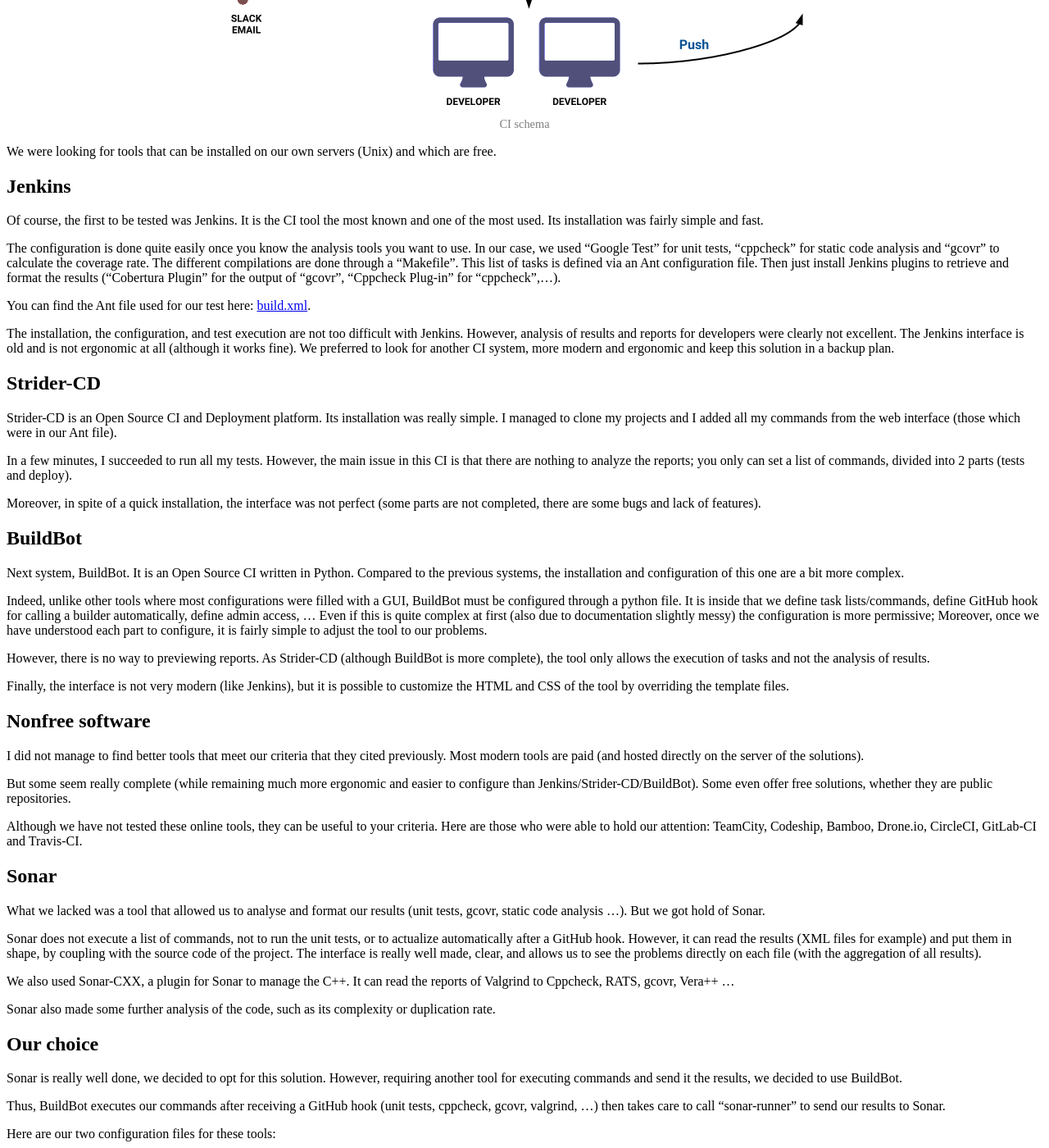
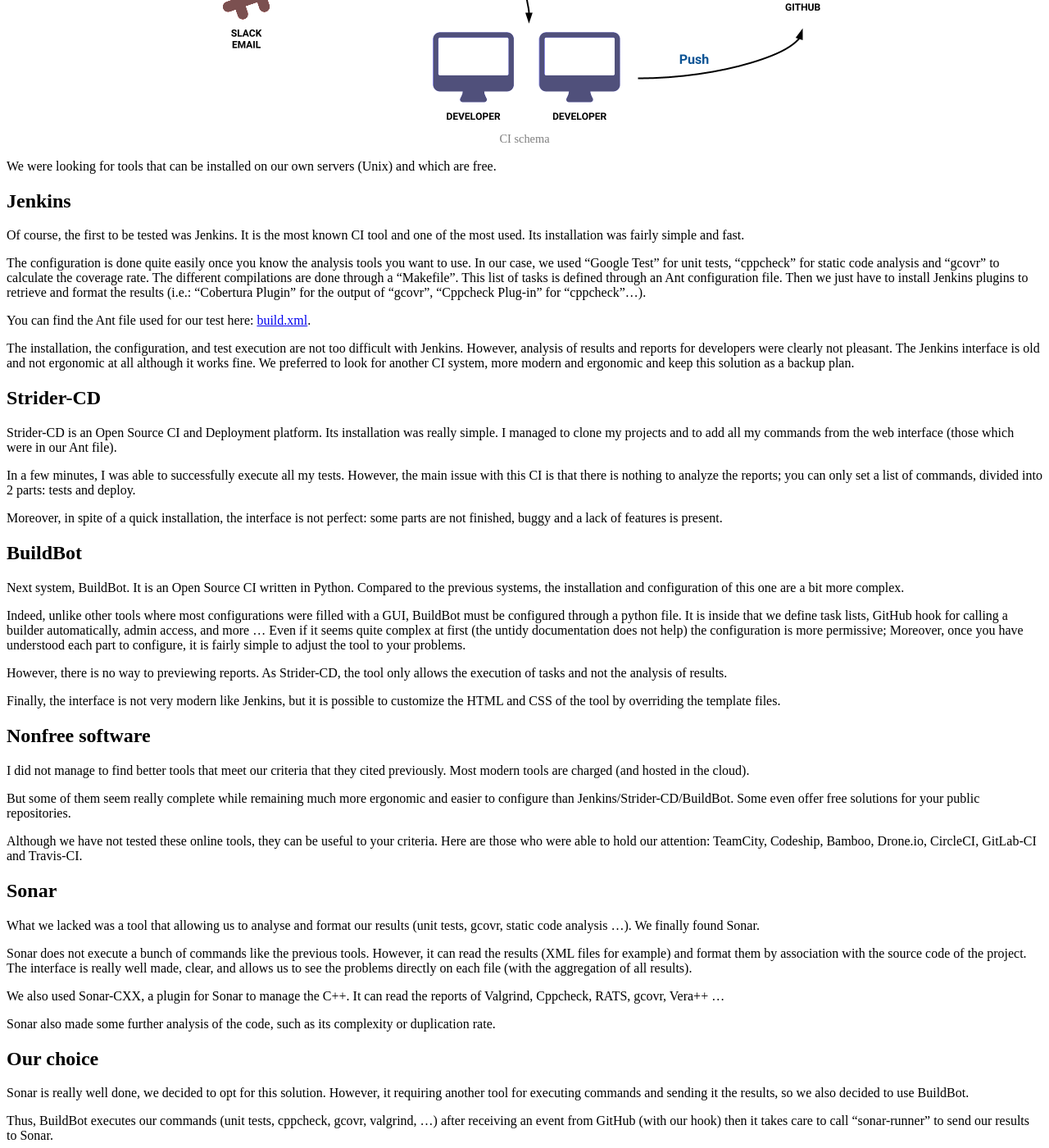
Before and after one commit to skies-io/skies-io.github.io, a Jekyll site: the page built from _posts/2015-12-29-Continuous-Integration.md, in a window 1280 px wide and 1400 px high, scrolled down 1055 px. Shown: the whole window at 82% size. Built offline with Jekyll 4.4.1, drawn with Linux system fonts in a browser that asks for light colours; comment, search, counter and statistics services are not loaded; some of the changed text lies outside the part shown.

Commit message:
Steven modifications

```diff
--- a/_posts/2015-12-29-Continuous-Integration.md
+++ b/_posts/2015-12-29-Continuous-Integration.md
@@ -1,7 +1,7 @@
 ---
 layout: post
 title: Continuous Integration
-subtitle: Comparison of different systems Continuous Integration (CI) free
+subtitle: Comparison of different free Continuous Integration systems (CI)
 authors:
   - aurelien
 hidden: true # Draft
@@ -9,11 +9,11 @@
 
 ## Introduction
 
-A large project announced: teamwork, use of many libraries, many lines of code, and several mini-projects that will eventually be linked together. If we do not quickly install a Continuous Integration (CI) system it will be difficult to do later.
+A large project is announced: teamwork, use of many libraries, many lines of code, and several sub projects that will be eventually linked together. If we do not quickly install a Continuous Integration (CI) system it will be difficult to do later.
 
-This system will allow us to verify the source code throughout the project in order to increase productivity and reliability by ensuring your code is always tested (both at the functional level, performance or quality of the code). For this, we will have to use and set up some tools.
+This system will allow us to verify the source code all through the project in order to increase productivity and reliability by ensuring our code is always tested (both at the functional level, performance or the quality of the code). For that, we have to use and setting up some tools.
 
-Our projects are realized mainly in C++ and are hosted on GitHub repositories. We chose to create unit tests with the library "GoogleTest". This article does not detail the created of unit tests, but the various tools to recover the source code at each modification, the code analysis (static code analysis, complexity, code duplication), the test compilations, the launch of unit tests, the calculation of unit tests coverage, the application performance and finally the generation of reports on a single interface with the publication of results (on Slack or by email).
+Our projects are mainly realized in C++ and are hosted on GitHub repositories. We chose to create unit tests with the library "GoogleTest". This article does not cover the creation of unit tests but the various tools to orchestrate and industrialize source code analysis : from recovering and compiling the source code at each modification up to the the generation of reports on a single interface with the publication of results (on Slack or by email) through static code analysis, complexity, code duplication, executing unit tests, computing code coverage, and finally testing the application performance.
 
 {% include image.html img="assets/Continuous-Integration/Introduction-CI-Schema.png" caption="CI schema" %}
 
@@ -21,61 +21,61 @@
 
 ## Jenkins
 
-Of course, the first to be tested was Jenkins. It is the CI tool the most known and one of the most used. Its installation was fairly simple and fast.
+Of course, the first to be tested was Jenkins. It is the most known CI tool and one of the most used. Its installation was fairly simple and fast.
 
-The configuration is done quite easily once you know the analysis tools you want to use. In our case, we used "Google Test" for unit tests, "cppcheck" for static code analysis and "gcovr" to calculate the coverage rate. The different compilations are done through a "Makefile". This list of tasks is defined via an Ant configuration file. Then just install Jenkins plugins to retrieve and format the results ("Cobertura Plugin" for the output of "gcovr", "Cppcheck Plug-in" for "cppcheck",...).
+The configuration is done quite easily once you know the analysis tools you want to use. In our case, we used "Google Test" for unit tests, "cppcheck" for static code analysis and "gcovr" to calculate the coverage rate. The different compilations are done through a "Makefile". This list of tasks is defined through an Ant configuration file. Then we just have to install Jenkins plugins to retrieve and format the results (i.e.: "Cobertura Plugin" for the output of "gcovr", "Cppcheck Plug-in" for "cppcheck"...).
 
 You can find the Ant file used for our test here: [build.xml]({{ site.baseurl }}/assets/Continuous-Integration/Jenkins-Ant-file.html).
 
-The installation, the configuration, and test execution are not too difficult with Jenkins. However, analysis of results and reports for developers were clearly not excellent. The Jenkins interface is old and is not ergonomic at all (although it works fine). We preferred to look for another CI system, more modern and ergonomic and keep this solution in a backup plan.
+The installation, the configuration, and test execution are not too difficult with Jenkins. However, analysis of results and reports for developers were clearly not pleasant. The Jenkins interface is old and not ergonomic at all although it works fine. We preferred to look for another CI system, more modern and ergonomic and keep this solution as a backup plan.
 
 ## Strider-CD
 
-Strider-CD is an Open Source CI and Deployment platform. Its installation was really simple. I managed to clone my projects and I added all my commands from the web interface (those which were in our Ant file).
+Strider-CD is an Open Source CI and Deployment platform. Its installation was really simple. I managed to clone my projects and to add all my commands from the web interface (those which were in our Ant file).
 
-In a few minutes, I succeeded to run all my tests. However, the main issue in this CI is that there are nothing to analyze the reports; you only can set a list of commands, divided into 2 parts (tests and deploy).
+In a few minutes, I was able to successfully execute all my tests. However, the main issue with this CI is that there is nothing to analyze the reports; you can only set a list of commands, divided into 2 parts: tests and deploy.
 
-Moreover, in spite of a quick installation, the interface was not perfect (some parts are not completed, there are some bugs and lack of features).
+Moreover, in spite of a quick installation, the interface is not perfect: some parts are not finished, buggy and a lack of features is present.
 
 ## BuildBot
 
 Next system, BuildBot. It is an Open Source CI written in Python. Compared to the previous systems, the installation and configuration of this one are a bit more complex.
 
-Indeed, unlike other tools where most configurations were filled with a GUI, BuildBot must be configured through a python file. It is inside that we define task lists/commands, define GitHub hook for calling a builder automatically, define admin access, ... Even if this is quite complex at first (also due to documentation slightly messy) the configuration is more permissive; Moreover, once we have understood each part to configure, it is fairly simple to adjust the tool to our problems.
+Indeed, unlike other tools where most configurations were filled with a GUI, BuildBot must be configured through a python file. It is inside that we define task lists, GitHub hook for calling a builder automatically, admin access, and more ... Even if it seems quite complex at first (the untidy documentation does not help) the configuration is more permissive; Moreover, once you have understood each part to configure, it is fairly simple to adjust the tool to your problems.
 
-However, there is no way to previewing reports. As Strider-CD (although BuildBot is more complete), the tool only allows the execution of tasks and not the analysis of results.
+However, there is no way to previewing reports. As Strider-CD, the tool only allows the execution of tasks and not the analysis of results.
 
-Finally, the interface is not very modern (like Jenkins), but it is possible to customize the HTML and CSS of the tool by overriding the template files.
+Finally, the interface is not very modern like Jenkins, but it is possible to customize the HTML and CSS of the tool by overriding the template files.
 
 ## Nonfree software
 
-I did not manage to find better tools that meet our criteria that they cited previously. Most modern tools are paid (and hosted directly on the server of the solutions).
+I did not manage to find better tools that meet our criteria that they cited previously. Most modern tools are charged (and hosted in the cloud).
 
-But some seem really complete (while remaining much more ergonomic and easier to configure than Jenkins/Strider-CD/BuildBot). Some even offer free solutions, whether they are public repositories.
+But some of them seem really complete while remaining much more ergonomic and easier to configure than Jenkins/Strider-CD/BuildBot. Some even offer free solutions for your public repositories.
 
 Although we have not tested these online tools, they can be useful to your criteria. Here are those who were able to hold our attention: TeamCity, Codeship, Bamboo, Drone.io, CircleCI, GitLab-CI and Travis-CI.
 
 ## Sonar
 
-What we lacked was a tool that allowed us to analyse and format our results (unit tests, gcovr, static code analysis ...). But we got hold of Sonar.
+What we lacked was a tool that allowing us to analyse and format our results (unit tests, gcovr, static code analysis ...). We finally found Sonar.
 
-Sonar does not execute a list of commands, not to run the unit tests, or to actualize automatically after a GitHub hook. However, it can read the results (XML files for example) and put them in shape, by coupling with the source code of the project. The interface is really well made, clear, and allows us to see the problems directly on each file (with the aggregation of all results).
+Sonar does not execute a bunch of commands like the previous tools. However, it can read the results (XML files for example) and format them by association with the source code of the project. The interface is really well made, clear, and allows us to see the problems directly on each file (with the aggregation of all results).
 
-We also used Sonar-CXX, a plugin for Sonar to manage the C++. It can read the reports of Valgrind to Cppcheck, RATS, gcovr, Vera++ ...
+We also used Sonar-CXX, a plugin for Sonar to manage the C++. It can read the reports of Valgrind, Cppcheck, RATS, gcovr, Vera++ ...
 
 Sonar also made some further analysis of the code, such as its complexity or duplication rate.
 
 ## Our choice
 
-Sonar is really well done, we decided to opt for this solution. However, requiring another tool for executing commands and send it the results, we decided to use BuildBot.
+Sonar is really well done, we decided to opt for this solution. However, it requiring another tool for executing commands and sending it the results, so we also decided to use BuildBot.
 
-Thus, BuildBot executes our commands after receiving a GitHub hook (unit tests, cppcheck, gcovr, valgrind, ...) then takes care to call "sonar-runner" to send our results to Sonar.
+Thus, BuildBot executes our commands (unit tests, cppcheck, gcovr, valgrind, ...) after receiving an event from GitHub (with our hook) then it takes care to call "sonar-runner" to send our results to Sonar.
 
-Here are our two configuration files for these tools:
+Here are our configuration files for these tools:
 
 - BuildBot master settings: [master.cfg]({{ site.baseurl }}/assets/Continuous-Integration/BuildBot-Master-cfg.html)
 - "Sonar-runner" settings to send the reports to Sonar (through the Sonar plugin-CXX): [sonar-project.properties]({{ site.baseurl }}/assets/Continuous-Integration/Sonar-Project-Properties.html)
 
-Although the configuration BuildBot is not intuitive, it's the one with the fewest constraints, being really customizable. And even if this is not yet done, the liaison with Slack can be done easily.
+Although the configuration of BuildBot is not intuitive, it is the one with the fewest constraints. And even if this is not done yet, the interconnection with Slack can be made easily.
 
 {% include image.html img="assets/Continuous-Integration/Conclusion-CI-Schema.png" caption="CI schema" %}
```
